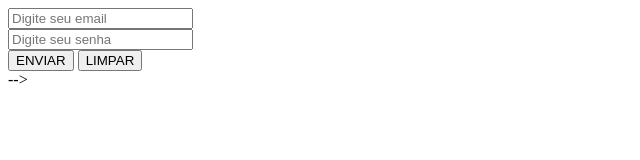
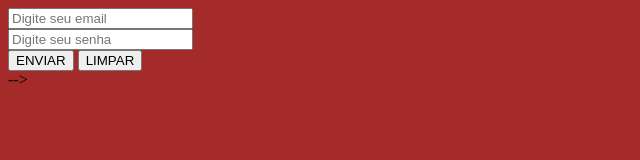
Before and after one commit to Samgm7/3b_ermelino, a plain HTML site: page index.html in a window 1280 px wide. Shown: the whole page, without its empty margins (0-640 px from the left). Drawn offline with Linux system fonts and the light colour scheme; files that its build step writes are made by us from their sources.

Commit message:
conectar o css

```diff
--- a/index.html
+++ b/index.html
@@ -4,7 +4,7 @@
     <meta charset="UTF-8">
     <meta name="viewport" content="width=device-width, initial-scale=1.0">
     <title>formulario de login</title>
-<link>
+<link rel="stylesheet" href="./formulario/css/style.css">
 </head>
 <body>
     <form>
```
